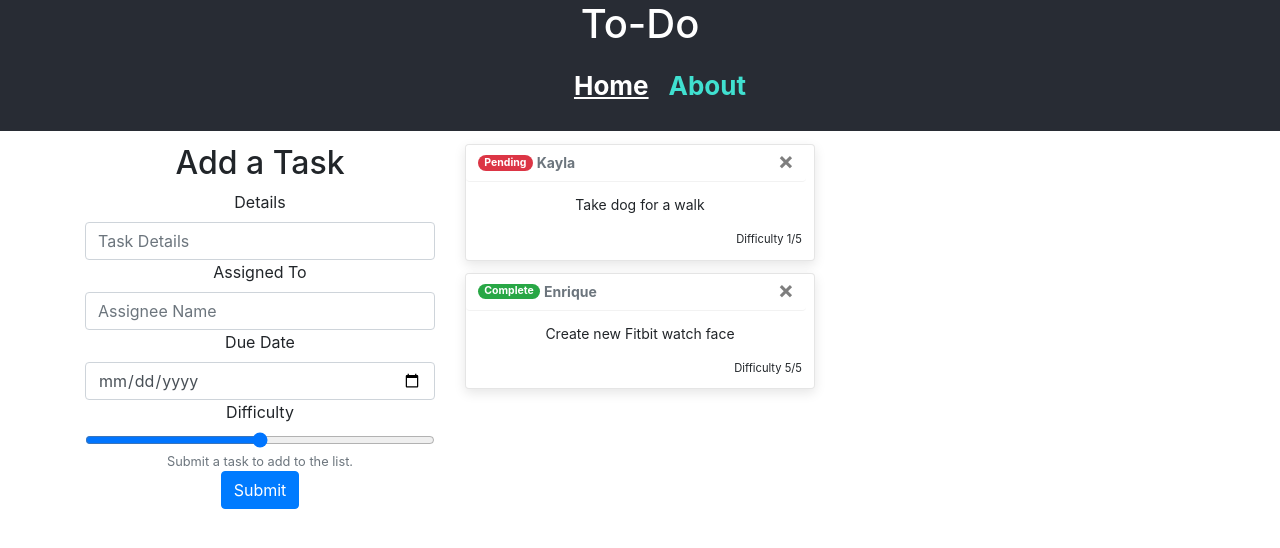
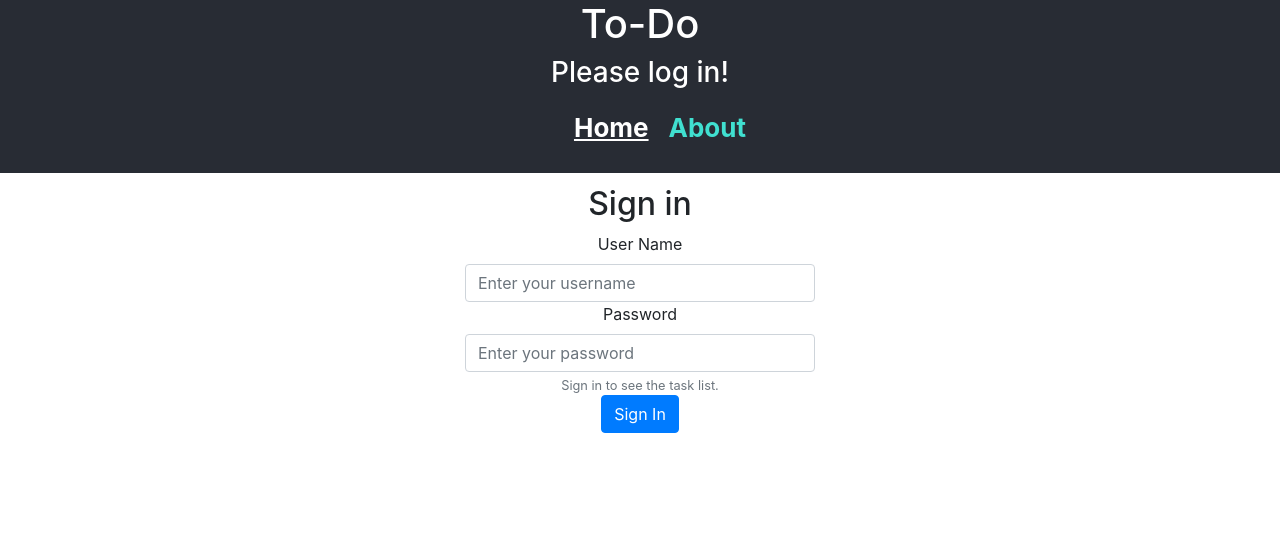
Before and after one commit to ehilst515/ToDo, a React (Create React App) app in the folder lab-36/: page / in a window 1280 px wide. Shown: the top 548 px of the page. Built offline with nearby package versions, Linux system fonts and the light colour scheme.

Commit message:
Added task list badge toggle, sign in and logout functionality

```diff
--- a/lab-36/src/App.css
+++ b/lab-36/src/App.css
@@ -1,11 +1,5 @@
 .App {
   text-align: center;
-}
-
-@media (prefers-reduced-motion: no-preference) {
-  .App-logo {
-    animation: App-logo-spin infinite 20s linear;
-  }
 }
 
 .App-header {
@@ -23,3 +17,8 @@
 .App-link {
   color: #61dafb;
 }
+
+.badge {
+  cursor: pointer;
+  user-select: none;
+}
--- a/lab-36/src/App.js
+++ b/lab-36/src/App.js
@@ -1,22 +1,23 @@
 import React from 'react';
 import './App.css';
-
 import Nav from './components/Nav';
 import Home from './components/Home';
 import About from './components/About';
-
 import { Switch, Route } from 'react-router-dom';
+import { useAuth } from './contexts/auth';
 
 function App() {
+  const { user } = useAuth();
+
   return (
     <div className="App">
       <header className="App-header">
         <h1>To-Do</h1>
+        <h3>{user ? `Hello, ${user.username}` : 'Please log in!'}</h3>
         <Nav />
       </header>
-
       <Switch>
-      <Route path="/about">
+        <Route path="/about">
           <About />
         </Route>
         <Route path="/" exact>
--- a/lab-36/src/components/Home.js
+++ b/lab-36/src/components/Home.js
@@ -2,11 +2,11 @@ import React, { useState } from 'react';
 import "bootstrap/dist/css/bootstrap.min.css";
 import Form from "./Form";
 import TaskList from "./TaskList";
-import Container from 'react-bootstrap/Container'
-import Row from 'react-bootstrap/Row'
-import Col from 'react-bootstrap/Col'
-
-
+import Container from 'react-bootstrap/Container';
+import Row from 'react-bootstrap/Row';
+import Col from 'react-bootstrap/Col';
+import Login from "./Login";
+import { useAuth } from '../contexts/auth';
 
 const DefaultTasksList = [
     { assignee: "Kayla", details: "Take dog for a walk", difficulty: 1, complete: false },
@@ -14,29 +14,67 @@ const DefaultTasksList = [
 ]
 
 export default function () {
-    const[tasks, setTasks] = useState(DefaultTasksList);
+    const { user } = useAuth();
+    const [tasks, setTasks] = useState(DefaultTasksList);
 
-    function SaveTask(task){
+    function SaveTask(task) {
         setTasks([task, ...tasks]);
     }
 
-    function DeleteTask(idxToRemove){
+    function DeleteTask(idxToRemove) {
         setTasks(tasks.filter((task, idx) => idx !== idxToRemove))
     }
 
-    return (
-        <>
+    function toggleCompletion(index) {
+        let arr = [];
+        for (let i = 0; i < tasks.length; i++) {
+            if (i === index) {
+                arr[index] = {
+                    ...tasks[index],
+                    complete: !tasks[index].complete,
+                };
+            }
+            else {
+                arr[i] = tasks[i];
+            }
+        }
+        console.log("Clicked on index: " + index);
+        console.log(arr);
+        setTasks(arr);
+    }
+
+    if (!user) {
+        return (
+            <>
+                <Container>
+                    <Row>
+                        <Col lg={4}></Col>
+                        <Col lg={4}>
+                            <Login />
+                        </Col>
+                        <Col lg={4}></Col>
+                    </Row>
+                </Container>
+            </>
+        );
+    }
+
+    if (user) {
+        return (
+            <>
             <Container>
                 <Row>
                     <Col md={4}>
                         <Form onSave={SaveTask} />
                     </Col>
-                    <Col md={8}>
-                        <TaskList tasks={tasks} onDelete={DeleteTask} />
+                    <Col md={2}>
+                    </Col>
+                    <Col md={6}>
+                        <TaskList tasks={tasks} onDelete={DeleteTask} onChange={toggleCompletion} />
                     </Col>
                 </Row>
             </Container>
-
-        </>
-    );
+            </>
+        );
+    }
 }
--- /dev/null
+++ b/lab-36/src/components/Login.js
@@ -0,0 +1,34 @@
+import React from "react";
+import Form from 'react-bootstrap/Form';
+import Button from 'react-bootstrap/Button';
+import { useAuth } from '../contexts/auth';
+
+export default function Login() {
+    const { login } = useAuth();
+
+    function handleSubmit(e){
+        e.preventDefault();
+
+        const{username, password } = e.target.elements;
+        console.log(username.value);
+
+        login(username.value, password.value);
+
+    }
+
+    return (
+        <>
+        <Form onSubmit={handleSubmit}>
+            <Form.Group>
+                <h2>Sign in</h2>
+                    <Form.Label>User Name</Form.Label>
+                    <Form.Control placeholder="Enter your username" name="username"></Form.Control>
+                    <Form.Label>Password</Form.Label>
+                    <Form.Control type="password" placeholder="Enter your password" name="password"></Form.Control>
+                    <Form.Text id="formHelp" className="text-muted">Sign in to see the task list.</Form.Text>
+                <Button type="submit">Sign In</Button>
+            </Form.Group>
+        </Form>
+        </>
+    );
+}
--- /dev/null
+++ b/lab-36/src/components/Logout.js
@@ -0,0 +1,17 @@
+import React, { useState } from "react";
+import Button from 'react-bootstrap/Button';
+import { useAuth } from '../contexts/auth';
+
+export default function Logout(){
+    const { logout } = useAuth();
+
+    function handleLogout(){
+        logout();
+    }
+
+    return(
+        <>
+        <Button onClick={handleLogout}>Log Out</Button>
+        </>
+    )
+}
--- a/lab-36/src/components/Nav.js
+++ b/lab-36/src/components/Nav.js
@@ -1,16 +1,32 @@
 import React from 'react';
-import { NavLink, Route } from 'react-router-dom';
+import { NavLink } from 'react-router-dom';
 import './Nav.css';
+import Logout from "./Logout";
+import { useAuth } from '../contexts/auth';
 
 export default function () {
+    const { user } = useAuth();
+
+    if (!user) {
         return (
             <nav>
                 <ul>
-                <Route>
                     <li><NavLink to="/" exact>Home</NavLink></li>
                     <li><NavLink to="/about">About</NavLink></li>
-                </Route>
                 </ul>
             </nav>
         );
     }
+
+    if (user) {
+        return (
+            <nav>
+                <ul>
+                    <li><NavLink to="/" exact>Home</NavLink></li>
+                    <li><NavLink to="/about">About</NavLink></li>
+                    <Logout />
+                </ul>
+            </nav>
+        );
+    }
+}
--- a/lab-36/src/components/TaskList.js
+++ b/lab-36/src/components/TaskList.js
@@ -3,14 +3,14 @@ import Toast from 'react-bootstrap/Toast';
 import Badge from 'react-bootstrap/Badge';
 
 export default function (props) {
-    const { tasks, onDelete } = props;
+    const { tasks, onDelete, onChange } = props;
 
     return (
         <>
             {tasks.map((task, idx) => (
                 <Toast key={idx} onClose={()=> onDelete(idx)}>
                     <Toast.Header className="rounded mr-2">
-                        <Badge pill variant={task.complete ? "success" : "danger"}>
+                        <Badge pill variant={task.complete ? "success" : "danger"} onClick={() => onChange(idx)}>
                             {task.complete ? "Complete" : "Pending"}
                             </Badge>
                             <strong className="ml-1 mr-auto">{task.assignee}</strong>
@@ -23,4 +23,5 @@ export default function (props) {
             ))}
         </>
     );
+
 }
--- /dev/null
+++ b/lab-36/src/contexts/auth.js
@@ -0,0 +1,40 @@
+import React, { useContext, useState } from 'react';
+
+
+export const AuthContext = React.createContext();
+
+export function useAuth() {
+    const auth = useContext(AuthContext);
+    if (!auth) throw new Error ("You are missing AuthProvider!");
+    return auth;
+}
+
+export function AuthProvider(props) {
+    const [state, setState] = useState({
+        user: null,
+
+        login,
+        logout
+    })
+
+    function login(username, password){
+        console.log("Auth ", username, password)
+        setState(prevState =>({
+            ...prevState,
+            user: {username},
+        }));
+    }
+
+    function logout(){
+        setState(prevState => ({
+            ...prevState,
+            user: null,
+        }));
+    }
+
+    return (
+        <AuthContext.Provider value={state}>
+            {props.children}
+        </AuthContext.Provider>
+    )
+}
--- a/lab-36/src/index.js
+++ b/lab-36/src/index.js
@@ -4,11 +4,14 @@ import './index.css';
 import App from './App';
 import * as serviceWorker from './serviceWorker';
 import { BrowserRouter } from 'react-router-dom';
+import { AuthProvider } from './contexts/auth';
 
 ReactDOM.render(
   <React.StrictMode>
     <BrowserRouter>
-      <App />
+      <AuthProvider>
+        <App />
+      </AuthProvider>
     </BrowserRouter>
   </React.StrictMode>,
   document.getElementById('root')
```
Lines whose indentation alone changed are shown as unchanged.
